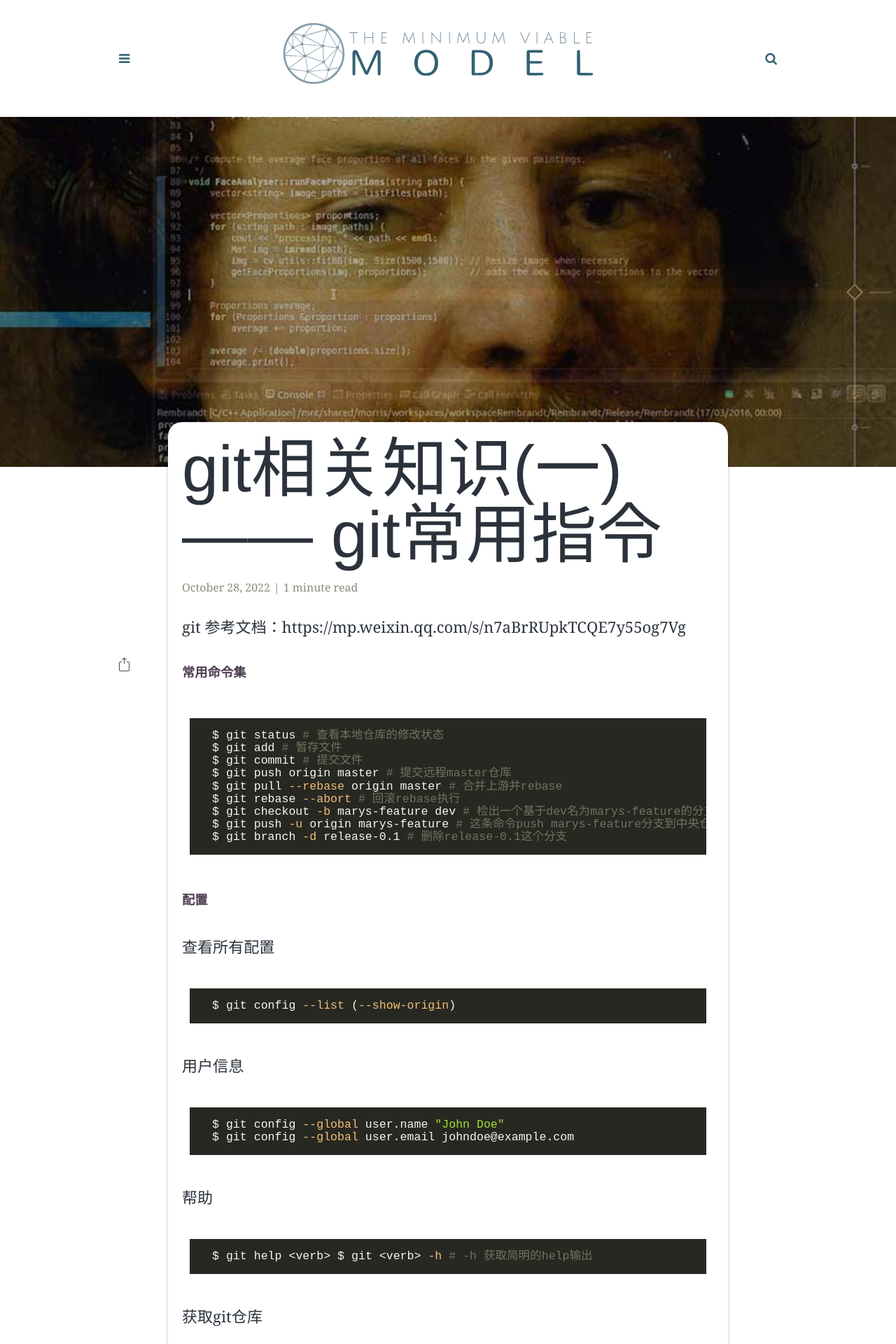
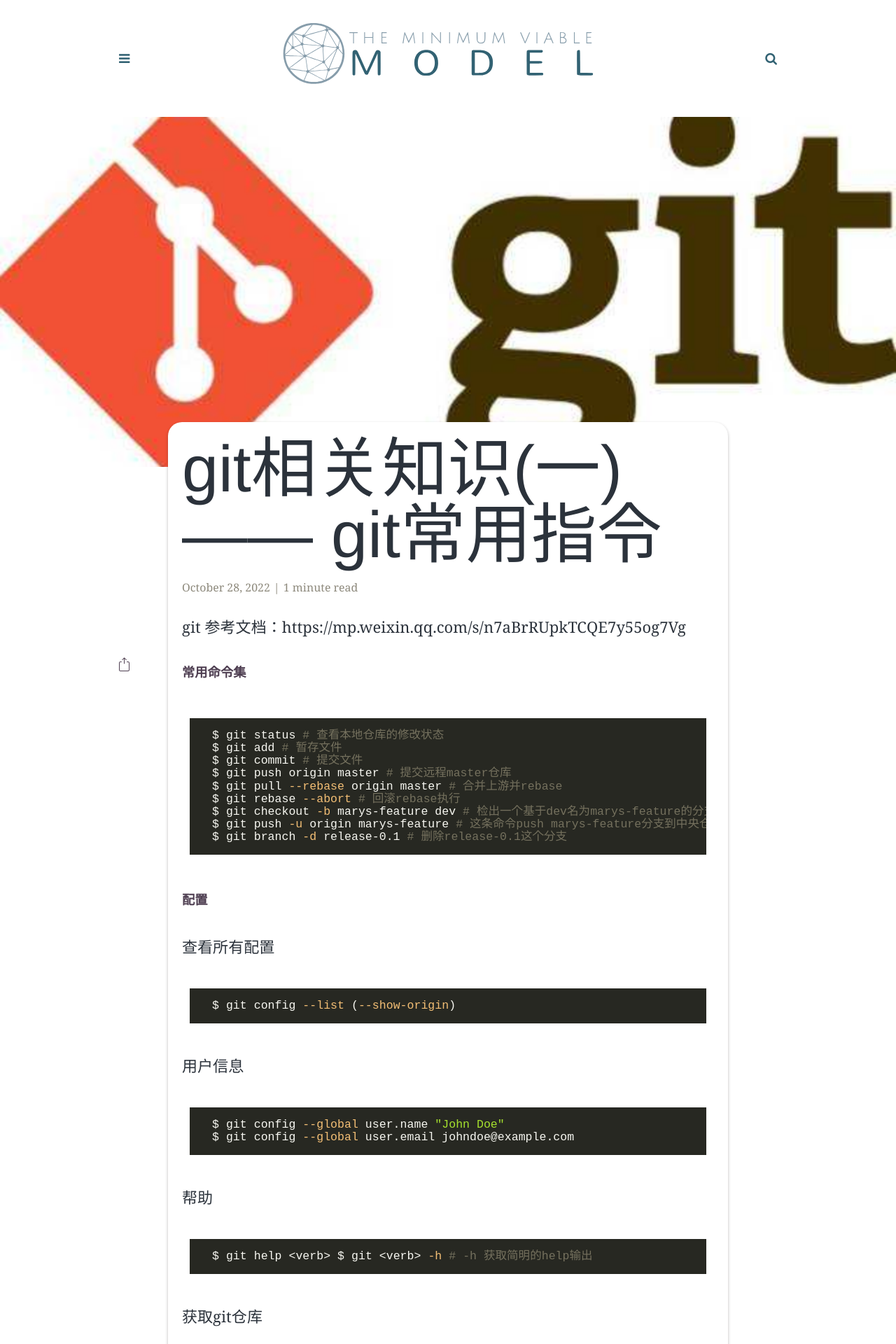
Before and after one commit to ConMu/conmu.github.io, a Jekyll site: the page built from _posts/2022-10-28-git相关知识(一) —— git常用指令.md, in a window 1280 px wide. Shown: the top 1920 px of the page at 70% size. Built offline with Jekyll 4.4.1, drawn with Linux system fonts in a browser that asks for light colours; some web fonts are replaced.

Commit message:
[update] 图片修改

```diff
--- a/_posts/2022-10-28-git相关知识(一) —— git常用指令.md
+++ b/_posts/2022-10-28-git相关知识(一) —— git常用指令.md
@@ -4,7 +4,7 @@ read_time: true
 show_date: true
 title: "git相关知识(一) —— git常用指令"
 date: 2022-10-28
-img: posts/20210420/post8-rembrandt.jpg
+img: posts/20221028/git_logo.jpeg
 tags: [git]
 category: opinion
 author: ConMu
```
Also changed, not shown: assets/img/posts/20221028/git_logo.jpeg (added).
